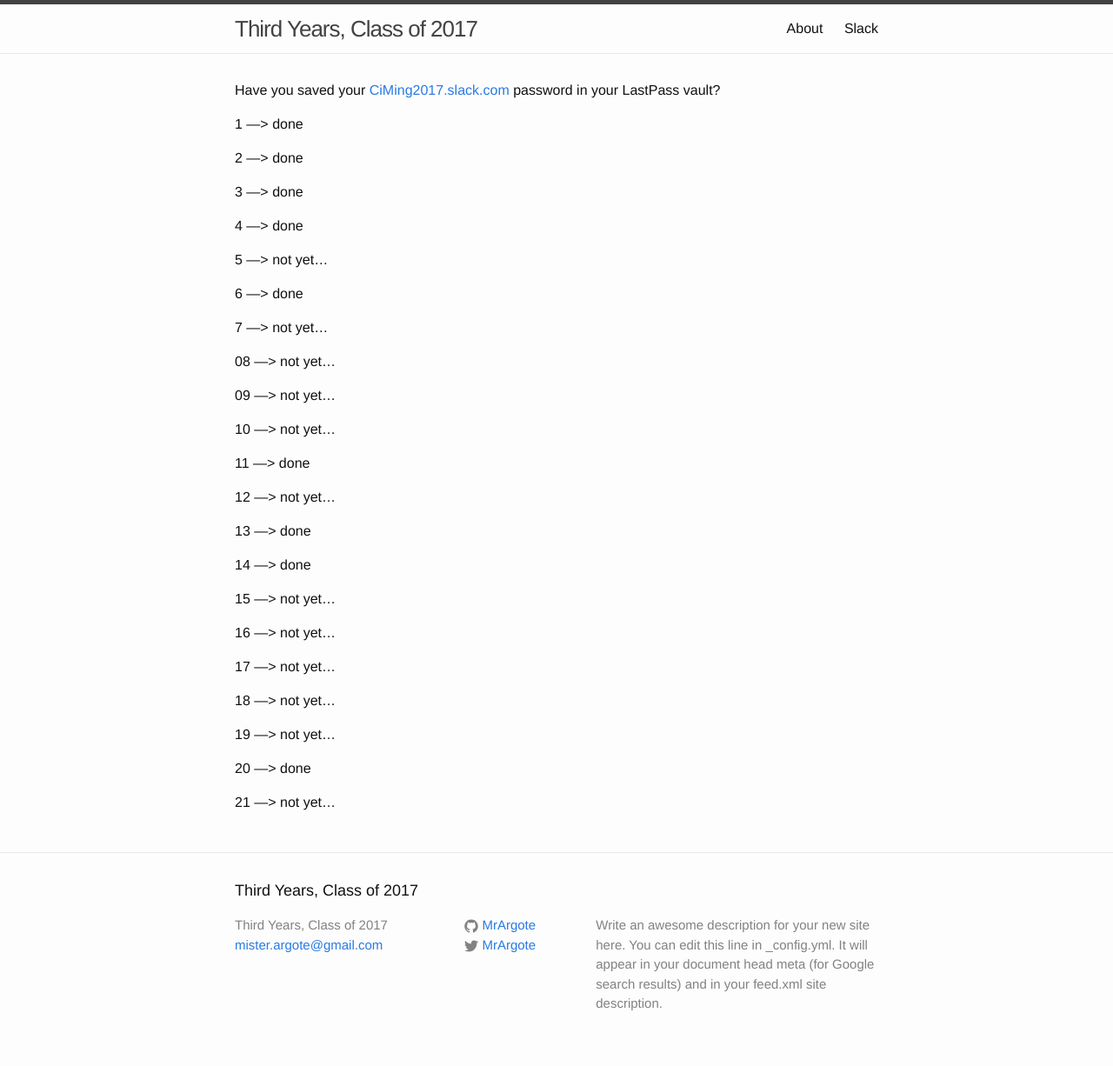
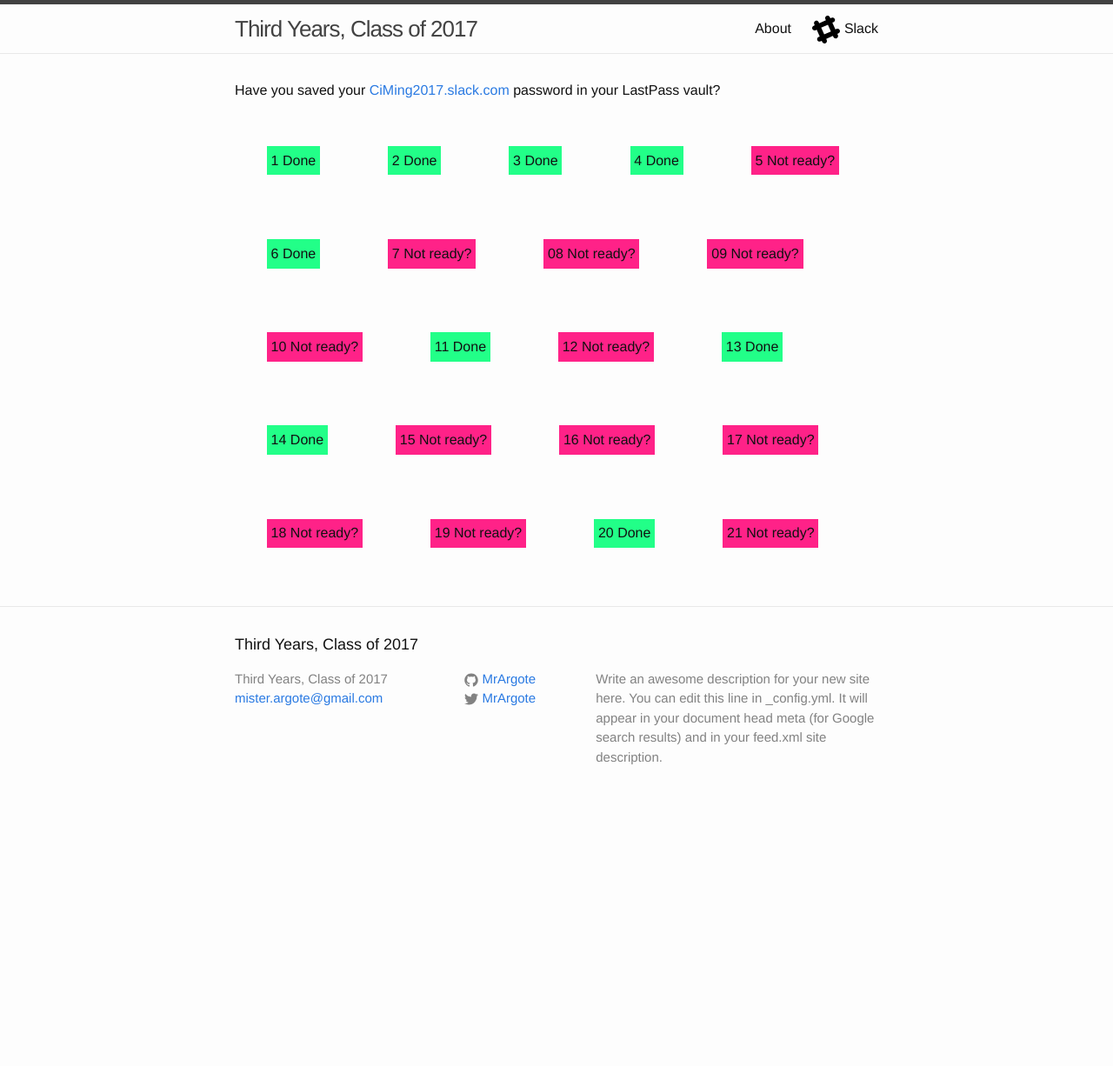
Before and after one commit to MrArgote/17-dot-argote-dot-org, a Jekyll site: the page built from slack.md, in a window 1280 px wide. Shown: the whole page at 87% size. Built offline with Jekyll 4.4.1, drawn with Linux system fonts in a browser that asks for light colours; after the commit the page ends 942 px from its top, so only the background shows below that.

Commit message:
Added Slack page

```diff
--- a/_includes/header.html
+++ b/_includes/header.html
@@ -15,6 +15,9 @@
 
       <div class="trigger">
         {% for my_page in site.pages %}
+          {% if my_page.nav-icon %}
+          <img src="{{ my_page.nav-icon }}" style="width: 2em;">
+          {% endif %}
           {% if my_page.title %}
           <a class="page-link" href="{{ my_page.url | prepend: site.baseurl }}">{{ my_page.title | escape }}</a>
           {% endif %}
--- a/slack.md
+++ b/slack.md
@@ -1,33 +1,61 @@
 ---
 title: Slack
+nav-icon: /assets/slack-symbol.svg
 students:
   savedSlackPassToLastPass:
-    01: done
-    02: done
-    03: done
-    04: done
-    05: not yet...
-    06: done
-    07: not yet...
-    08: not yet...
-    09: not yet...
-    10: not yet...
-    11: done
-    12: not yet...
-    13: done
-    14: done
-    15: not yet...
-    16: not yet...
-    17: not yet...
-    18: not yet...
-    19: not yet...
-    20: done
-    21: not yet...
+    01: true
+    02: true
+    03: true
+    04: true
+    05: false
+    06: true
+    07: false
+    08: false
+    09: false
+    10: false
+    11: true
+    12: false
+    13: true
+    14: true
+    15: false
+    16: false
+    17: false
+    18: false
+    19: false
+    20: true
+    21: false
 ---
 
 Have you saved your [CiMing2017.slack.com](https://ciming2017.slack.com) password in your LastPass vault?
 
+<style>
+  .student-tasks-grid span {
+  display: inline-block;
+  margin: 1em;
+  padding: 0.3em;
+  }
+  .student-tasks-grid span.done {
+  background-color: #2F8;
+  }
+  .student-tasks-grid span.yet-to-do {
+  background-color: #F28;
+  }
+</style>
+
+<div class="student-tasks-grid" style="display:flex-wrap;">
 {% for student in page.students.savedSlackPassToLastPass %}
-  {{ student[0] }} --->  {{ student[1] }}
-
+  <span>
+  {% if student[1] %}
+    <span class="done">
+      {{ student[0] }}
+      Done
+    </span>
+  {% else %}
+    <span class="yet-to-do">
+      {{ student[0] }}
+      Not ready?
+    </span>
+  {% endif %}
+  </span>
 {% endfor %}
+</div>
```
Also changed, not shown: assets/slack-symbol.svg (added).
